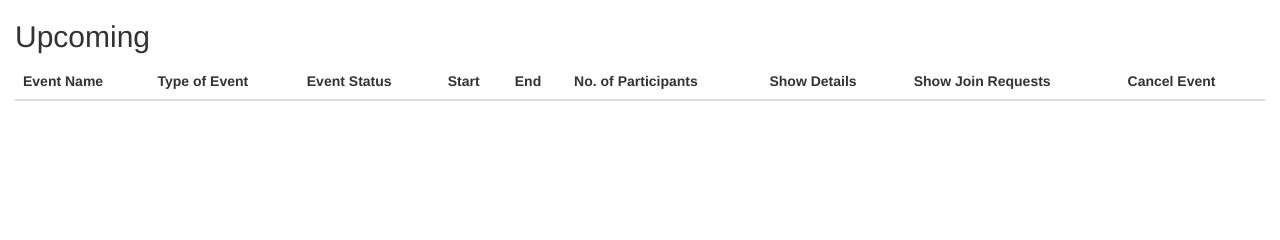
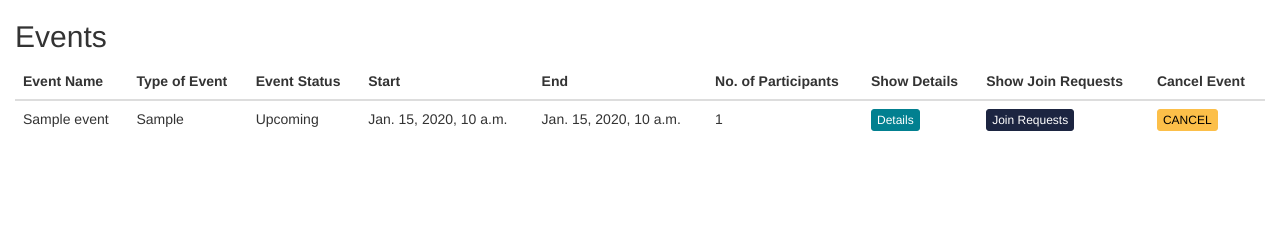
Before and after one commit to anne-rl/g6metroevents, a Django app: page /user/a-notifications in a window 1280 px wide. Shown: the part 303-543 px from the top of the page. Run offline with Django 3.2, Linux system fonts and the light colour scheme; tables that the repository leaves empty hold one stand-in row (values such as "Sample post"); lists and menus that the app fills with data are empty; some libraries are stand-ins or nearby versions.

Commit message:
admin events

```diff
--- a/g6metroevents/metroevents/views.py
+++ b/g6metroevents/metroevents/views.py
@@ -491,12 +491,12 @@
     def get(self, request):
         admin = request.user
         requests = Request.objects.filter(responseStatus = "Pending", type = 'requestOrganizer' or 'requestAdministrator')
-        respondedRequests = Request.objects.filter(type = 'requestAdmin').exclude(responseStatus = "Pending")
+        events = Event.objects.all()
         context = {
             "username" : admin.username,
             'admin':admin,
             'requests': requests,
-            'respondedRequests': respondedRequests
+            'events': events
         }
         return render(request, 'admindashboard_adminRequests.html',context)
 
--- a/g6metroevents/templates/admindashboard_adminRequests.html
+++ b/g6metroevents/templates/admindashboard_adminRequests.html
@@ -147,7 +147,7 @@
                   {% endfor %}
                </tbody>
             </table>
-            <h2 class="text-left" style="font-weight: 500;">Upcoming</h2>
+            <h2 class="text-left" style="font-weight: 500;">Events</h2>
             <table class="table table-hover">
                <thead>
                   <tr>
```
